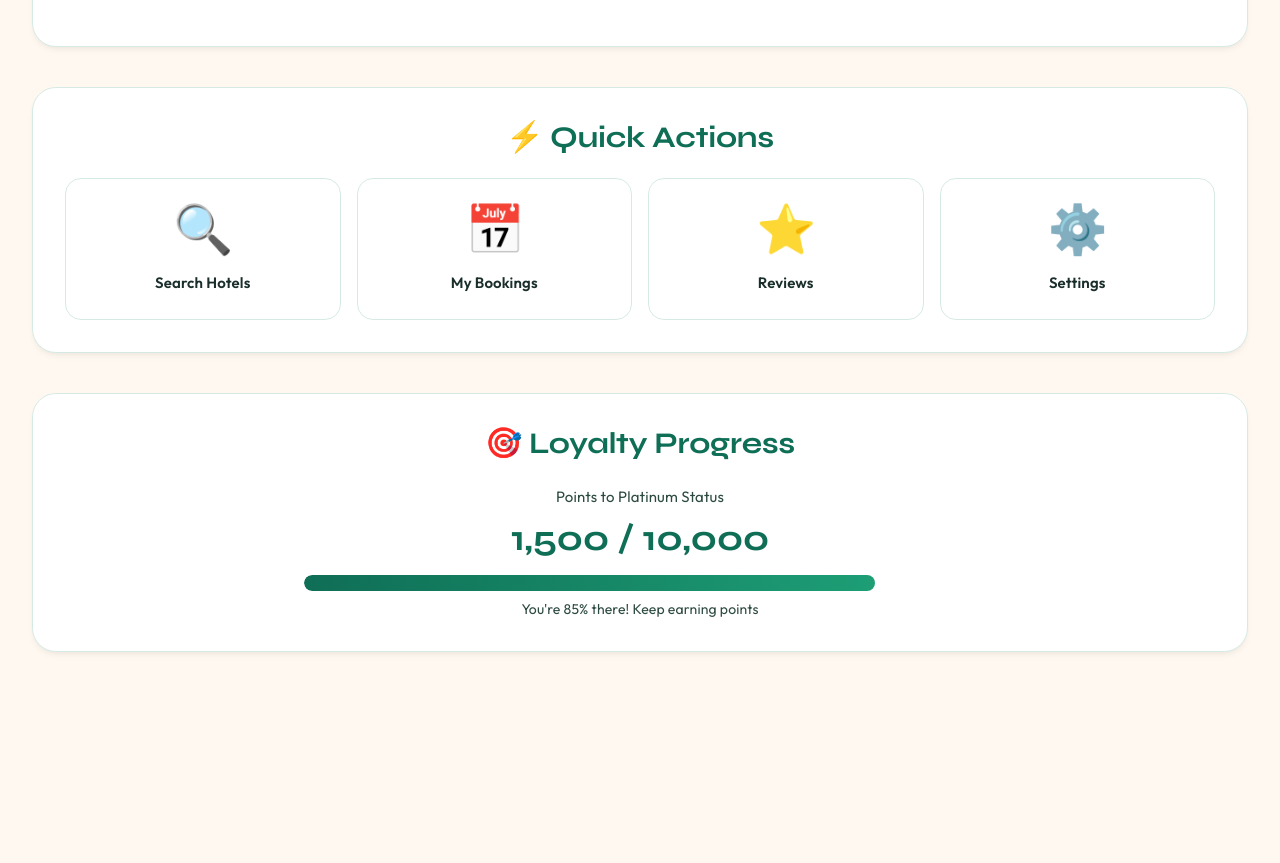
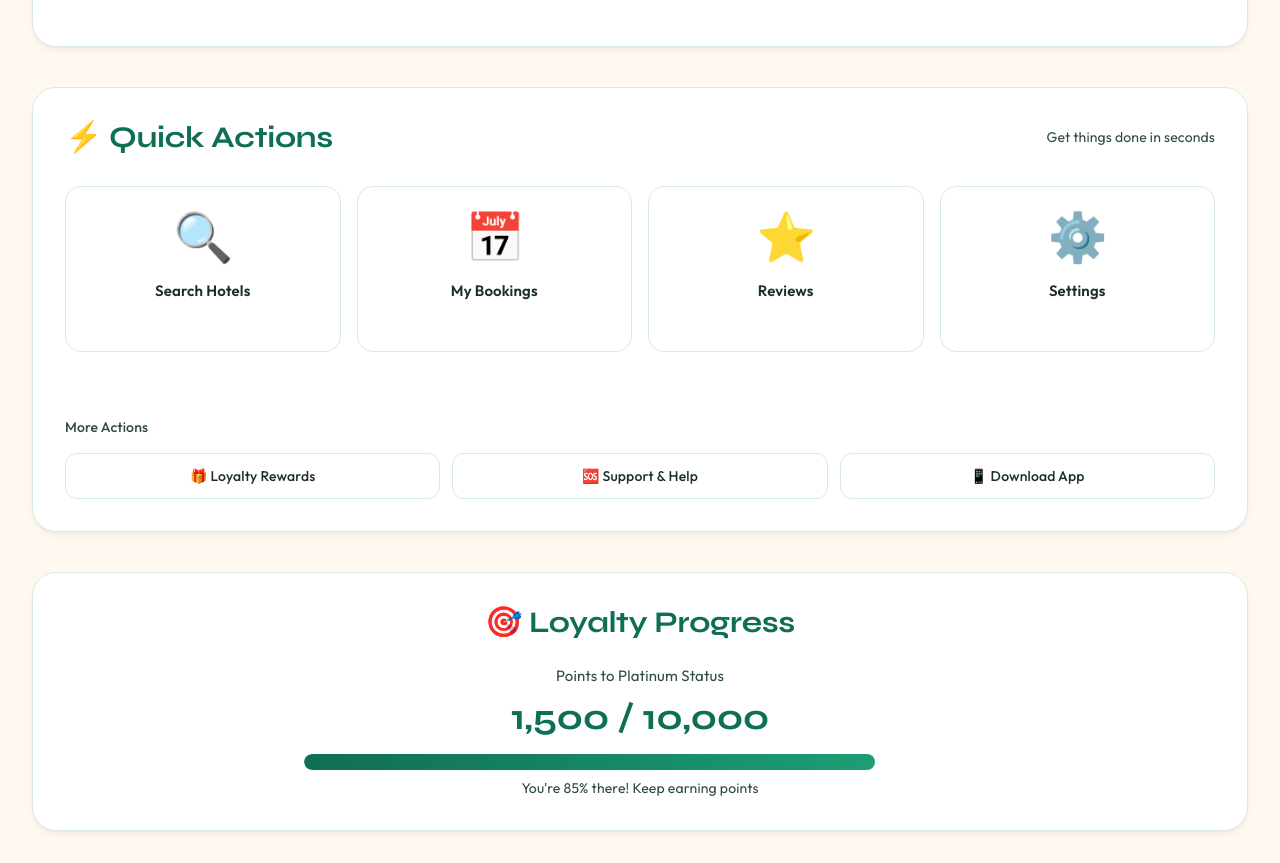
Before and after one commit to yousafuk777/StayOS-Hotel-booking, a Next.js app in the folder frontend/: page /dashboard in a window 1280 px wide. Shown: the part 1460-2323 px from the top of the page. Before the commit the page ends 2144 px from the top, so only its background shows below. Built offline with nearby package versions, Linux system fonts and the light colour scheme.

Commit message:
undo quik action

```diff
--- a/frontend/src/app/admin/page.tsx
+++ b/frontend/src/app/admin/page.tsx
@@ -82,6 +82,88 @@ export default function AdminPage() {
         <p className="text-[#2D4A42] text-lg">
           Welcome back! Here's what's happening at your hotel today.
         </p>
+      </div>
+
+      {/* Quick Actions */}
+      <div className="glass-card rounded-3xl p-8 slide-up" style={{ animationDelay: '0.05s' }}>
+        <div className="flex items-center justify-between mb-8">
+          <h2 className="text-2xl font-bold gradient-text flex items-center gap-3">⚡ Quick Actions</h2>
+          <p className="text-sm text-[#2D4A42]">Get things done faster</p>
+        </div>
+
+        <div className="grid grid-cols-2 md:grid-cols-3 lg:grid-cols-6 gap-3">
+          {/* New Booking */}
+          <button
+            onClick={() => router.push('/admin/new-booking')}
+            className="group relative glass p-5 rounded-2xl card-hover cursor-pointer text-center overflow-hidden transition-all hover:shadow-lg"
+          >
+            <div className="absolute inset-0 bg-gradient-to-r from-blue-500/10 to-transparent opacity-0 group-hover:opacity-100 transition-opacity"></div>
+            <div className="relative">
+              <div className="text-4xl mb-2 group-hover:scale-110 transition-transform inline-block">📝</div>
+              <p className="font-semibold text-[#1A2E2B] text-sm">New Booking</p>
+            </div>
+          </button>
+
+          {/* Check In */}
+          <button
+            onClick={() => router.push('/admin/bookings')}
+            className="group relative glass p-5 rounded-2xl card-hover cursor-pointer text-center overflow-hidden transition-all hover:shadow-lg"
+          >
+            <div className="absolute inset-0 bg-gradient-to-r from-green-500/10 to-transparent opacity-0 group-hover:opacity-100 transition-opacity"></div>
+            <div className="relative">
+              <div className="text-4xl mb-2 group-hover:scale-110 transition-transform inline-block">✓</div>
+              <p className="font-semibold text-[#1A2E2B] text-sm">Check In</p>
+            </div>
+          </button>
+
+          {/* Rooms */}
+          <button
+            onClick={() => router.push('/admin/rooms')}
+            className="group relative glass p-5 rounded-2xl card-hover cursor-pointer text-center overflow-hidden transition-all hover:shadow-lg"
+          >
+            <div className="absolute inset-0 bg-gradient-to-r from-purple-500/10 to-transparent opacity-0 group-hover:opacity-100 transition-opacity"></div>
+            <div className="relative">
+              <div className="text-4xl mb-2 group-hover:scale-110 transition-transform inline-block">🛏️</div>
+              <p className="font-semibold text-[#1A2E2B] text-sm">Rooms</p>
+            </div>
+          </button>
+
+          {/* Housekeeping */}
+          <button
+            onClick={() => router.push('/admin/housekeeping')}
+            className="group relative glass p-5 rounded-2xl card-hover cursor-pointer text-center overflow-hidden transition-all hover:shadow-lg"
+          >
+            <div className="absolute inset-0 bg-gradient-to-r from-orange-500/10 to-transparent opacity-0 group-hover:opacity-100 transition-opacity"></div>
+            <div className="relative">
+              <div className="text-4xl mb-2 group-hover:scale-110 transition-transform inline-block">🧹</div>
+              <p className="font-semibold text-[#1A2E2B] text-sm">Housekeeping</p>
+            </div>
+          </button>
+
+          {/* Staff */}
+          <button
+            onClick={() => router.push('/admin/staff')}
+            className="group relative glass p-5 rounded-2xl card-hover cursor-pointer text-center overflow-hidden transition-all hover:shadow-lg"
+          >
+            <div className="absolute inset-0 bg-gradient-to-r from-pink-500/10 to-transparent opacity-0 group-hover:opacity-100 transition-opacity"></div>
+            <div className="relative">
+              <div className="text-4xl mb-2 group-hover:scale-110 transition-transform inline-block">👥</div>
+              <p className="font-semibold text-[#1A2E2B] text-sm">Staff</p>
+            </div>
+          </button>
+
+          {/* Settings */}
+          <button
+            onClick={() => router.push('/admin/settings')}
+            className="group relative glass p-5 rounded-2xl card-hover cursor-pointer text-center overflow-hidden transition-all hover:shadow-lg"
+          >
+            <div className="absolute inset-0 bg-gradient-to-r from-red-500/10 to-transparent opacity-0 group-hover:opacity-100 transition-opacity"></div>
+            <div className="relative">
+              <div className="text-4xl mb-2 group-hover:scale-110 transition-transform inline-block">⚙️</div>
+              <p className="font-semibold text-[#1A2E2B] text-sm">Settings</p>
+            </div>
+          </button>
+        </div>
       </div>
 
       {/* Today's Stats */}
--- a/frontend/src/app/dashboard/page.tsx
+++ b/frontend/src/app/dashboard/page.tsx
@@ -154,26 +154,81 @@ export default function DashboardPage() {
           </div>
         </div>
 
-        {/* Quick Actions */}
+        {/* Quick Actions - Enhanced */}
         <div className="glass-card rounded-3xl p-8 slide-up" style={{ animationDelay: '1s' }}>
-          <h2 className="text-3xl font-bold gradient-text mb-6 text-center">⚡ Quick Actions</h2>
+          <div className="flex items-center justify-between mb-8">
+            <h2 className="text-3xl font-bold gradient-text flex items-center gap-3">⚡ Quick Actions</h2>
+            <p className="text-sm text-[#2D4A42]">Get things done in seconds</p>
+          </div>
+
           <div className="grid grid-cols-2 md:grid-cols-4 gap-4">
-            <a href="/search" className="group glass p-6 rounded-2xl card-hover cursor-pointer text-center">
-              <div className="text-5xl mb-3 group-hover:scale-110 transition-transform inline-block">🔍</div>
-              <p className="font-semibold text-[#1A2E2B]">Search Hotels</p>
+            {/* Search Hotels */}
+            <a
+              href="/search"
+              className="group relative glass p-6 rounded-2xl card-hover cursor-pointer text-center overflow-hidden"
+            >
+              <div className="absolute inset-0 bg-gradient-to-r from-blue-500/10 to-transparent opacity-0 group-hover:opacity-100 transition-opacity"></div>
+              <div className="relative">
+                <div className="text-5xl mb-3 group-hover:scale-110 transition-transform inline-block">🔍</div>
+                <p className="font-semibold text-[#1A2E2B] group-hover:text-blue-600 transition-colors">Search Hotels</p>
+                <p className="text-xs text-[#2D4A42] opacity-0 group-hover:opacity-100 transition-opacity mt-2">Find your next stay</p>
+              </div>
             </a>
-            <a href="#" className="group glass p-6 rounded-2xl card-hover cursor-pointer text-center">
-              <div className="text-5xl mb-3 group-hover:scale-110 transition-transform inline-block">📅</div>
-              <p className="font-semibold text-[#1A2E2B]">My Bookings</p>
+
+            {/* My Bookings */}
+            <a
+              href="#"
+              className="group relative glass p-6 rounded-2xl card-hover cursor-pointer text-center overflow-hidden"
+            >
+              <div className="absolute inset-0 bg-gradient-to-r from-green-500/10 to-transparent opacity-0 group-hover:opacity-100 transition-opacity"></div>
+              <div className="relative">
+                <div className="text-5xl mb-3 group-hover:scale-110 transition-transform inline-block">📅</div>
+                <p className="font-semibold text-[#1A2E2B] group-hover:text-green-600 transition-colors">My Bookings</p>
+                <p className="text-xs text-[#2D4A42] opacity-0 group-hover:opacity-100 transition-opacity mt-2">Manage reservations</p>
+              </div>
             </a>
-            <a href="#" className="group glass p-6 rounded-2xl card-hover cursor-pointer text-center">
-              <div className="text-5xl mb-3 group-hover:scale-110 transition-transform inline-block">⭐</div>
-              <p className="font-semibold text-[#1A2E2B]">Reviews</p>
+
+            {/* Reviews */}
+            <a
+              href="#"
+              className="group relative glass p-6 rounded-2xl card-hover cursor-pointer text-center overflow-hidden"
+            >
+              <div className="absolute inset-0 bg-gradient-to-r from-purple-500/10 to-transparent opacity-0 group-hover:opacity-100 transition-opacity"></div>
+              <div className="relative">
+                <div className="text-5xl mb-3 group-hover:scale-110 transition-transform inline-block">⭐</div>
+                <p className="font-semibold text-[#1A2E2B] group-hover:text-purple-600 transition-colors">Reviews</p>
+                <p className="text-xs text-[#2D4A42] opacity-0 group-hover:opacity-100 transition-opacity mt-2">Share your experience</p>
+              </div>
             </a>
-            <a href="#" className="group glass p-6 rounded-2xl card-hover cursor-pointer text-center">
-              <div className="text-5xl mb-3 group-hover:scale-110 transition-transform inline-block">⚙️</div>
-              <p className="font-semibold text-[#1A2E2B]">Settings</p>
+
+            {/* Settings */}
+            <a
+              href="#"
+              className="group relative glass p-6 rounded-2xl card-hover cursor-pointer text-center overflow-hidden"
+            >
+              <div className="absolute inset-0 bg-gradient-to-r from-orange-500/10 to-transparent opacity-0 group-hover:opacity-100 transition-opacity"></div>
+              <div className="relative">
+                <div className="text-5xl mb-3 group-hover:scale-110 transition-transform inline-block">⚙️</div>
+                <p className="font-semibold text-[#1A2E2B] group-hover:text-orange-600 transition-colors">Settings</p>
+                <p className="text-xs text-[#2D4A42] opacity-0 group-hover:opacity-100 transition-opacity mt-2">Customize profile</p>
+              </div>
             </a>
+          </div>
+
+          {/* Additional Quick Actions Row */}
+          <div className="mt-8 pt-8 border-t border-white/20">
+            <p className="text-sm text-[#2D4A42] mb-4 font-medium">More Actions</p>
+            <div className="grid grid-cols-2 md:grid-cols-3 gap-3">
+              <button className="glass px-4 py-3 rounded-xl hover:bg-white/20 transition-colors text-center text-sm font-medium text-[#1A2E2B]">
+                🎁 Loyalty Rewards
+              </button>
+              <button className="glass px-4 py-3 rounded-xl hover:bg-white/20 transition-colors text-center text-sm font-medium text-[#1A2E2B]">
+                🆘 Support & Help
+              </button>
+              <button className="glass px-4 py-3 rounded-xl hover:bg-white/20 transition-colors text-center text-sm font-medium text-[#1A2E2B]">
+                📱 Download App
+              </button>
+            </div>
           </div>
         </div>
 
```
